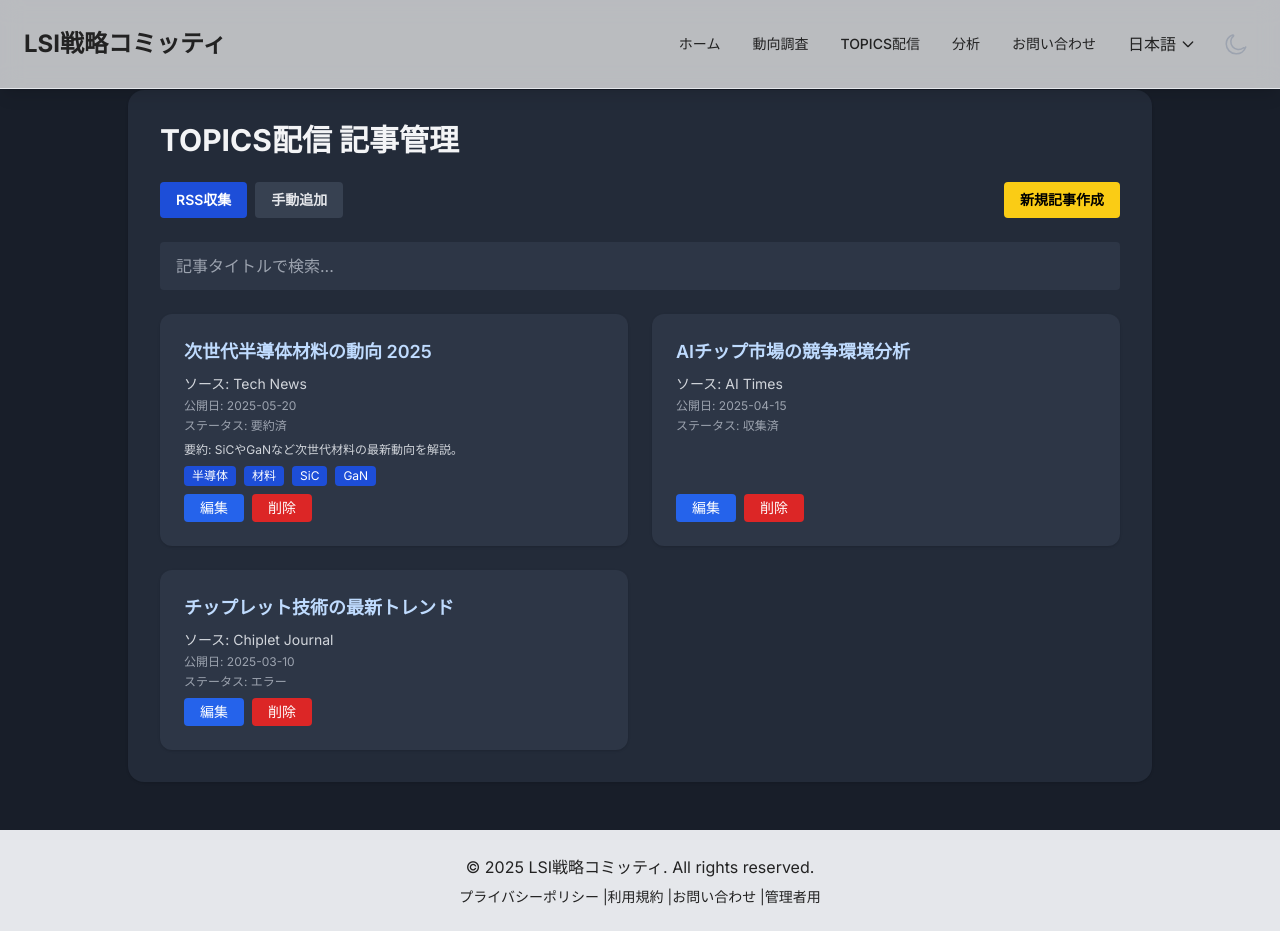
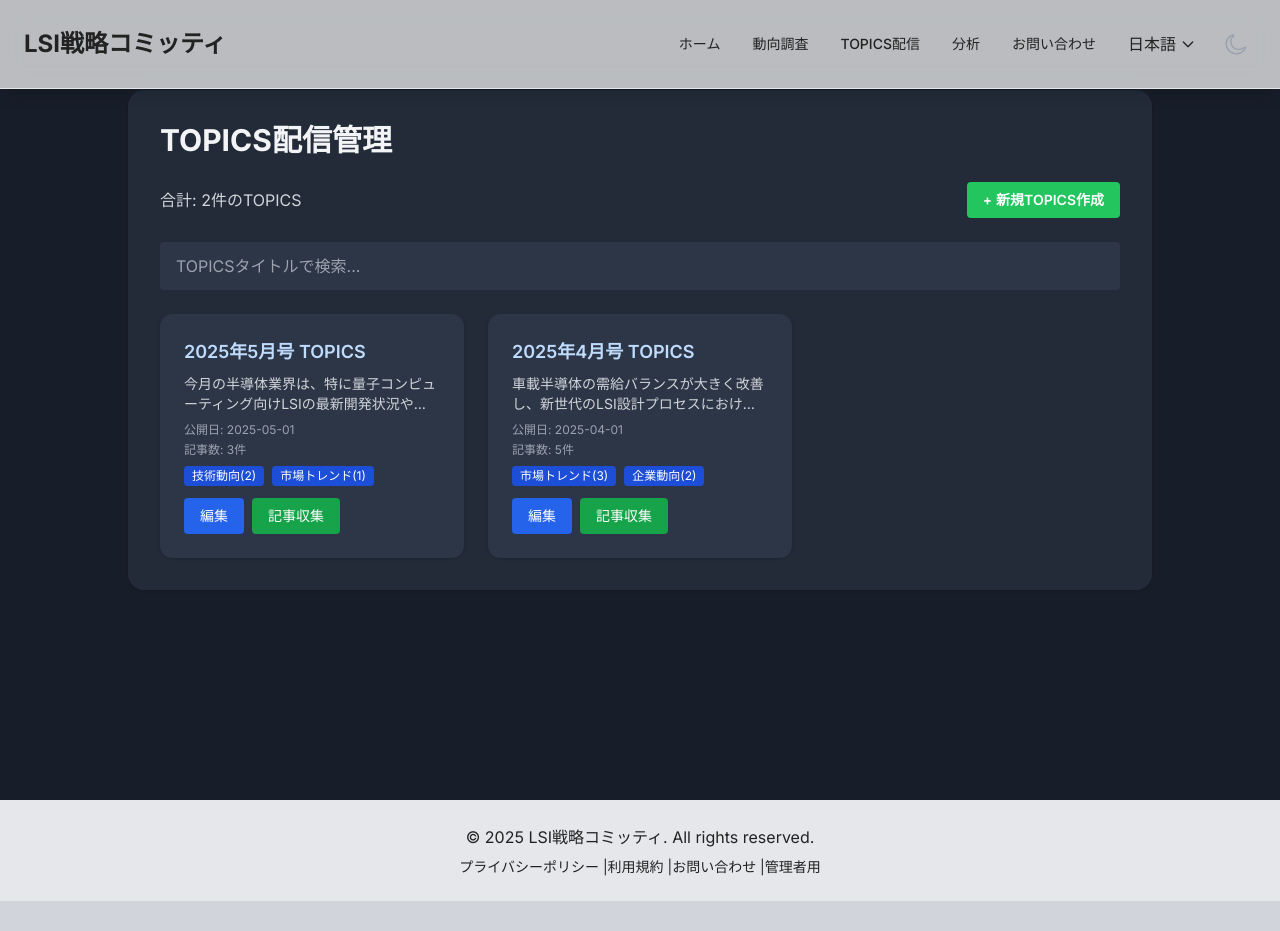
Before and after one commit to riririyo-1/lsi-strategy-committee, a Next.js app: page /admin/topics in a window 1280 px wide. After the commit the page ends 901 px from the top, so only its background shows below. Built offline with nearby package versions, Linux system fonts and the light colour scheme.

Commit message:
管理者フロント更新

```diff
--- a/public/locales/ja.json
+++ b/public/locales/ja.json
@@ -2,7 +2,10 @@
   "common": {
     "siteTitle": "LSI戦略コミッティ",
     "siteDescription": "最新のLSI技術動向、分析、TOPICS配信",
-    "delimiter": "、"
+    "delimiter": "、",
+    "cancel": "キャンセル",
+    "delete": "削除する",
+    "processing": "処理中"
   },
   "nav": {
     "home": "ホーム",
@@ -100,5 +103,22 @@
     "researchDesc": "レポートの作成・編集・削除・公開設定",
     "topicsTitle": "TOPICS配信管理",
     "topicsDesc": "RSS自動収集・手動追加・要約・ラベル付け・一覧管理・TOPICS一覧・TOPICS選択・テンプレート出力・カテゴリ選択・サマリ入力・プレビュー出力・メール配信"
+  },
+  "admin": {
+    "topics": {
+      "management": "TOPICS配信管理",
+      "total": "合計: {count}件のTOPICS",
+      "create": "新規TOPICS作成",
+      "edit": "編集",
+      "collectArticles": "記事収集",
+      "delete": "削除",
+      "searchPlaceholder": "TOPICSタイトルで検索...",
+      "noResults": "TOPICSが見つかりません",
+      "error": "エラーが発生しました",
+      "publishDate": "公開日: {date}",
+      "articleCount": "記事数: {count}件",
+      "confirmDelete": "TOPICSを削除しますか？",
+      "confirmDeleteMessage": "この操作は取り消せません。本当に削除しますか？"
+    }
   }
 }
--- a/src/app/admin/topics/page.tsx
+++ b/src/app/admin/topics/page.tsx
@@ -1,46 +1,65 @@
 "use client";
 
 import { useState } from "react";
+import Link from "next/link";
+import { useI18n } from "@/features/i18n/hooks/useI18n";
+import { Topic } from "@/types/topic.d";
 
-type Article = {
-  id: string;
-  title: string;
-  source: string;
-  publishedAt: string;
-  status: "collected" | "summarized" | "error";
-  summary?: string;
-  labels?: string[];
-};
-
-const dummyArticles: Article[] = [
+// ダミーデータ（後で実際のAPIから取得するように変更）
+const dummyTopics: Topic[] = [
   {
-    id: "a1",
-    title: "次世代半導体材料の動向 2025",
-    source: "Tech News",
-    publishedAt: "2025-05-20",
-    status: "summarized",
-    summary: "SiCやGaNなど次世代材料の最新動向を解説。",
-    labels: ["半導体", "材料", "SiC", "GaN"],
+    id: "topic-001",
+    title: "2025年5月号 TOPICS",
+    publishDate: "2025-05-01",
+    summary:
+      "今月の半導体業界は、特に量子コンピューティング向けLSIの最新開発状況やEUVリソグラフィ技術の進展が注目されました。また、サステナブルな半導体製造への取り組みも加速しています。",
+    articleCount: 3,
+    categories: [
+      {
+        id: "cat-1",
+        name: "技術動向",
+        displayOrder: 1,
+        articles: [{ id: "a1" }, { id: "a2" }],
+      },
+      {
+        id: "cat-2",
+        name: "市場トレンド",
+        displayOrder: 2,
+        articles: [{ id: "a3" }],
+      },
+    ],
+    createdAt: "2025-05-01T00:00:00Z",
+    updatedAt: "2025-05-01T00:00:00Z",
   },
   {
-    id: "a2",
-    title: "AIチップ市場の競争環境分析",
-    source: "AI Times",
-    publishedAt: "2025-04-15",
-    status: "collected",
-  },
-  {
-    id: "a3",
-    title: "チップレット技術の最新トレンド",
-    source: "Chiplet Journal",
-    publishedAt: "2025-03-10",
-    status: "error",
+    id: "topic-002",
+    title: "2025年4月号 TOPICS",
+    publishDate: "2025-04-01",
+    summary:
+      "車載半導体の需給バランスが大きく改善し、新世代のLSI設計プロセスにおける自動化・AI活用が加速しています。また、リケーブルな半導体サプライチェーンの構築に向けた国際的な動きも活発化しています。",
+    articleCount: 5,
+    categories: [
+      {
+        id: "cat-2",
+        name: "市場トレンド",
+        displayOrder: 1,
+        articles: [{ id: "b1" }, { id: "b2" }, { id: "b3" }],
+      },
+      {
+        id: "cat-3",
+        name: "企業動向",
+        displayOrder: 2,
+        articles: [{ id: "b4" }, { id: "b5" }],
+      },
+    ],
+    createdAt: "2025-04-01T00:00:00Z",
+    updatedAt: "2025-04-01T00:00:00Z",
   },
 ];
 
 export default function TopicsAdminPage() {
-  const [activeTab, setActiveTab] = useState<"rss" | "manual">("rss");
-  const [articles, setArticles] = useState(dummyArticles);
+  const { t } = useI18n();
+  const [topics, setTopics] = useState<Topic[]>(dummyTopics);
 
   return (
     <div className="min-h-screen bg-[#181e29] py-0 px-0">
@@ -48,95 +67,75 @@ export default function TopicsAdminPage() {
         <div className="w-full max-w-5xl">
           <div className="bg-[#232b39] rounded-2xl shadow p-8">
             <h1 className="text-2xl md:text-3xl font-bold text-gray-100 mb-6">
-              TOPICS配信 記事管理
+              TOPICS配信管理
             </h1>
-            <div className="flex gap-2 mb-6">
-              <button
-                className={`px-4 py-2 rounded transition text-sm font-semibold ${
-                  activeTab === "rss"
-                    ? "bg-blue-700 text-white"
-                    : "bg-gray-700 text-gray-200"
-                }`}
-                onClick={() => setActiveTab("rss")}
-              >
-                RSS収集
-              </button>
-              <button
-                className={`px-4 py-2 rounded transition text-sm font-semibold ${
-                  activeTab === "manual"
-                    ? "bg-blue-700 text-white"
-                    : "bg-gray-700 text-gray-200"
-                }`}
-                onClick={() => setActiveTab("manual")}
-              >
-                手動追加
-              </button>
-              <button className="ml-auto bg-yellow-400 hover:bg-yellow-500 text-black font-semibold px-4 py-2 rounded transition text-sm">
-                新規記事作成
+            <div className="flex justify-between mb-6">
+              <div className="flex items-center">
+                <span className="text-gray-300">
+                  合計: {topics.length}件のTOPICS
+                </span>
+              </div>
+              <button className="bg-green-500 hover:bg-green-600 text-white font-semibold px-4 py-2 rounded transition text-sm flex items-center">
+                <span className="mr-1">+</span>新規TOPICS作成
               </button>
             </div>
             <div className="mb-6">
               <input
                 type="text"
                 className="w-full bg-[#2d3646] text-gray-200 rounded px-4 py-3 outline-none placeholder-gray-400"
-                placeholder="記事タイトルで検索..."
-                // 検索機能は省略
+                placeholder="TOPICSタイトルで検索..."
               />
             </div>
-            <div className="grid grid-cols-1 md:grid-cols-2 gap-6">
-              {articles.map((article) => (
+            <div className="grid grid-cols-1 md:grid-cols-2 lg:grid-cols-3 gap-6">
+              {topics.map((topic) => (
                 <div
-                  key={article.id}
+                  key={topic.id}
                   className="bg-[#2d3646] rounded-xl shadow p-6 flex flex-col"
                 >
                   <div className="text-lg font-semibold text-blue-200 mb-2 truncate">
-                    {article.title}
+                    {topic.title}
                   </div>
-                  <div className="text-sm text-gray-300 mb-1">
-                    ソース: {article.source}
+                  <div className="text-sm text-gray-300 mb-2 line-clamp-2">
+                    {topic.summary}
                   </div>
                   <div className="text-xs text-gray-400 mb-1">
-                    公開日: {article.publishedAt}
+                    公開日: {topic.publishDate}
                   </div>
                   <div className="text-xs text-gray-400 mb-2">
-                    ステータス:{" "}
-                    {article.status === "summarized"
-                      ? "要約済"
-                      : article.status === "collected"
-                      ? "収集済"
-                      : "エラー"}
+                    記事数: {topic.articleCount}件
                   </div>
-                  {article.summary && (
-                    <div className="text-xs text-gray-300 mb-2">
-                      要約: {article.summary}
-                    </div>
-                  )}
-                  {article.labels && (
-                    <div className="flex flex-wrap gap-2 mb-2">
-                      {article.labels.map((label) => (
+                  {topic.categories && (
+                    <div className="flex flex-wrap gap-2 mb-3">
+                      {topic.categories.map((category) => (
                         <span
-                          key={label}
+                          key={category.id}
                           className="bg-blue-700 text-xs text-white px-2 py-0.5 rounded"
                         >
-                          {label}
+                          {category.name}({category.articles.length})
                         </span>
                       ))}
                     </div>
                   )}
                   <div className="flex gap-2 mt-auto">
-                    <button className="bg-blue-600 hover:bg-blue-700 text-white px-4 py-1 rounded transition text-sm">
+                    <Link
+                      href={`/admin/topics/${topic.id}`}
+                      className="bg-blue-600 hover:bg-blue-700 text-white px-4 py-2 rounded transition text-sm"
+                    >
                       編集
-                    </button>
-                    <button className="bg-red-600 hover:bg-red-700 text-white px-4 py-1 rounded transition text-sm">
-                      削除
-                    </button>
+                    </Link>
+                    <Link
+                      href={`/admin/topics/${topic.id}/collect`}
+                      className="bg-green-600 hover:bg-green-700 text-white px-4 py-2 rounded transition text-sm"
+                    >
+                      記事収集
+                    </Link>
                   </div>
                 </div>
               ))}
             </div>
-            {articles.length === 0 && (
+            {topics.length === 0 && (
               <div className="text-center py-12 text-gray-400">
-                <p>記事が見つかりません</p>
+                <p>TOPICSが見つかりません</p>
               </div>
             )}
           </div>
--- a/src/app/layout.tsx
+++ b/src/app/layout.tsx
@@ -35,7 +35,7 @@ export default function RootLayout({
   return (
     <html lang="ja">
       <body
-        className={`${geistSans.variable} ${geistMono.variable} ${inter.variable} antialiased bg-white dark:bg-gray-900 font-inter flex flex-col min-h-screen`}
+        className={`${geistSans.variable} ${geistMono.variable} ${inter.variable} antialiased bg-gray-300 dark:bg-gray-900 font-inter flex flex-col min-h-screen`}
       >
         <Providers>
           <Navbar />
--- a/src/features/admin/components/AdminDashboardClient.tsx
+++ b/src/features/admin/components/AdminDashboardClient.tsx
@@ -33,7 +33,7 @@ const AdminDashboardClient = () => {
           </div>
         </Link>
         <Link
-          href="/admin/topics/collect"
+          href="/admin/topics"
           className="block bg-blue-800 hover:bg-blue-700 text-white rounded-lg shadow p-8 transition h-full"
         >
           <div className="text-xl font-semibold mb-2 text-center">
```
Also changed, not shown: public/locales/en.json (+21 -1 lines), public/openapi.yaml (+21 -0 lines), 2 other files (tests, documents, lock files or other folders).
